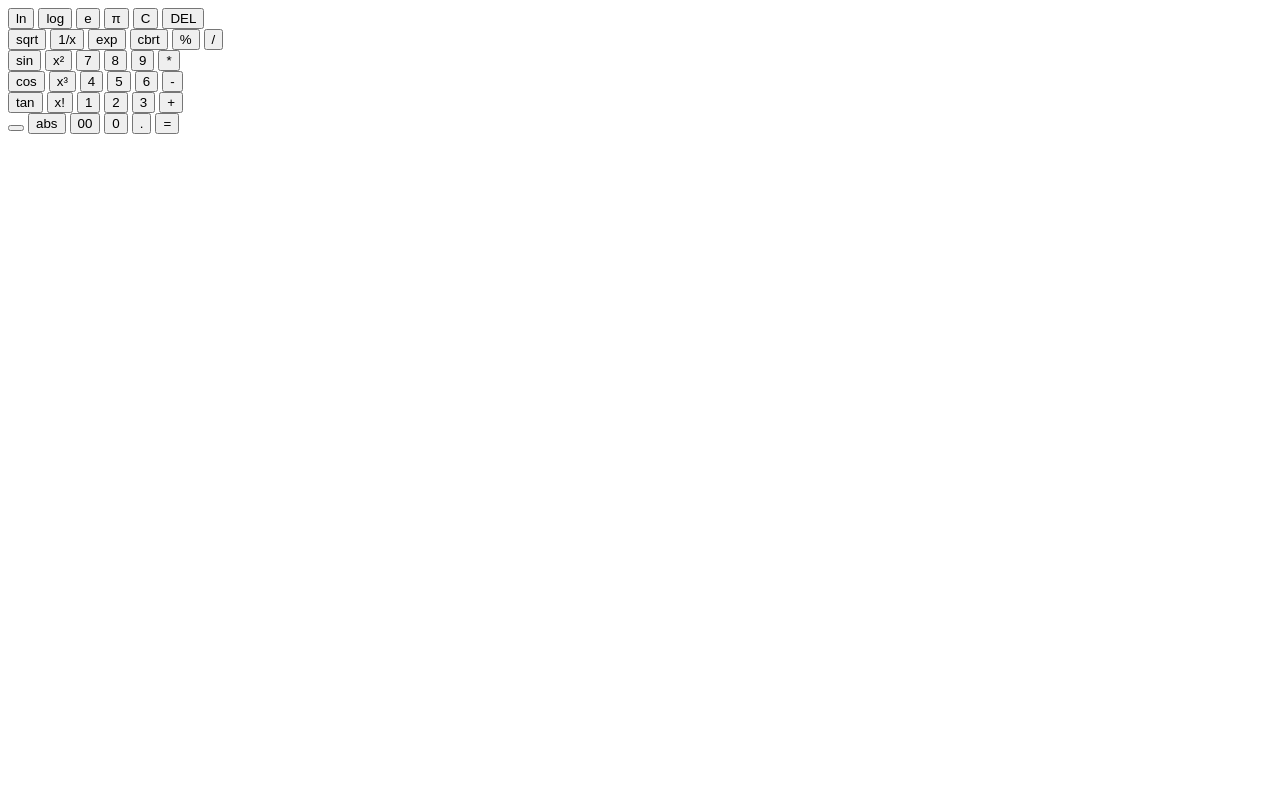
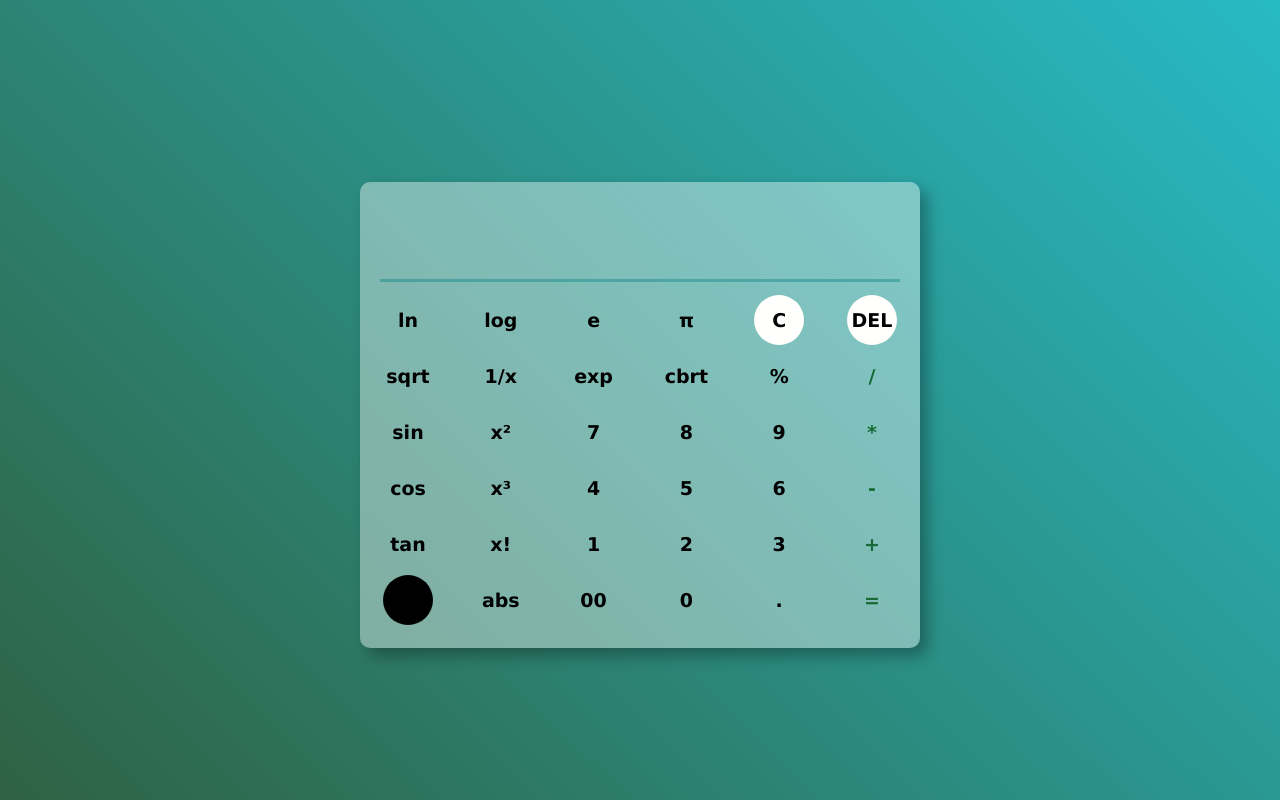
Before and after one commit to monk-sinha/Project-Chera, a plain HTML site: page index.html in a window 1280 px wide. Drawn offline with Linux system fonts and the light colour scheme.

Commit message:
Update index.html

```diff
--- a/index.html
+++ b/index.html
@@ -4,7 +4,7 @@
         <meta charset="utf-8">
         <meta name="viewport" content="width=device-width, initial-scale=1">
         <title>Calc Version 3</title>
-        <link rel="stylesheet" href="calc..css">
+        <link rel="stylesheet" href="calc.css">
         <script src="script.js" defer></script>
     </head>
     <body>
```
